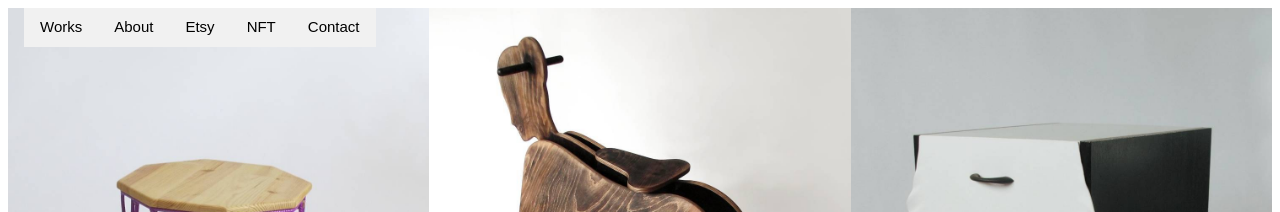
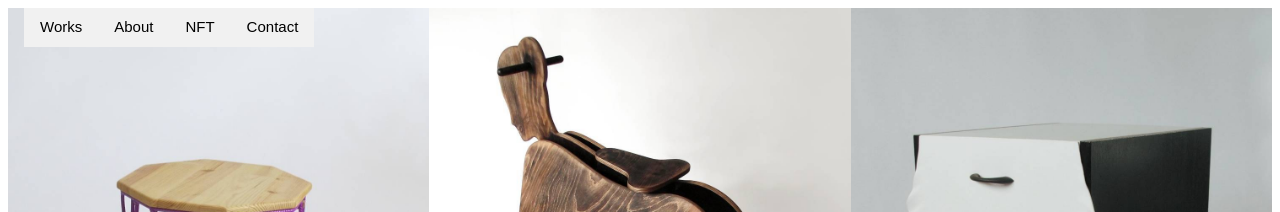
Before and after one commit to kinklure/jakubik.art, a Jekyll site: the page built from index.html, in a window 1280 px wide. Shown: the top 212 px of the page. Built offline with Jekyll 4.4.1, drawn with Linux system fonts in a browser that asks for light colours.

Commit message:
Update header.html

```diff
--- a/_includes/header.html
+++ b/_includes/header.html
@@ -1,7 +1,6 @@
 <header class="jx-container jx-padding">
 <a href="/" class="jx-left jx-button jx-light-grey">Works</a>
 <a href="about.html" class="jx-left jx-button jx-light-grey">About</a>
-<a href="https://www.etsy.com/shop/Kinkualize" class="jx-left jx-button jx-light-grey">Etsy</a>
 <a href="https://opensea.io/Kinkualize" class="jx-left jx-button jx-light-grey">NFT</a>
 <a href="contact.html" class="jx-left jx-button jx-light-grey">Contact</a>
 </header>
```
